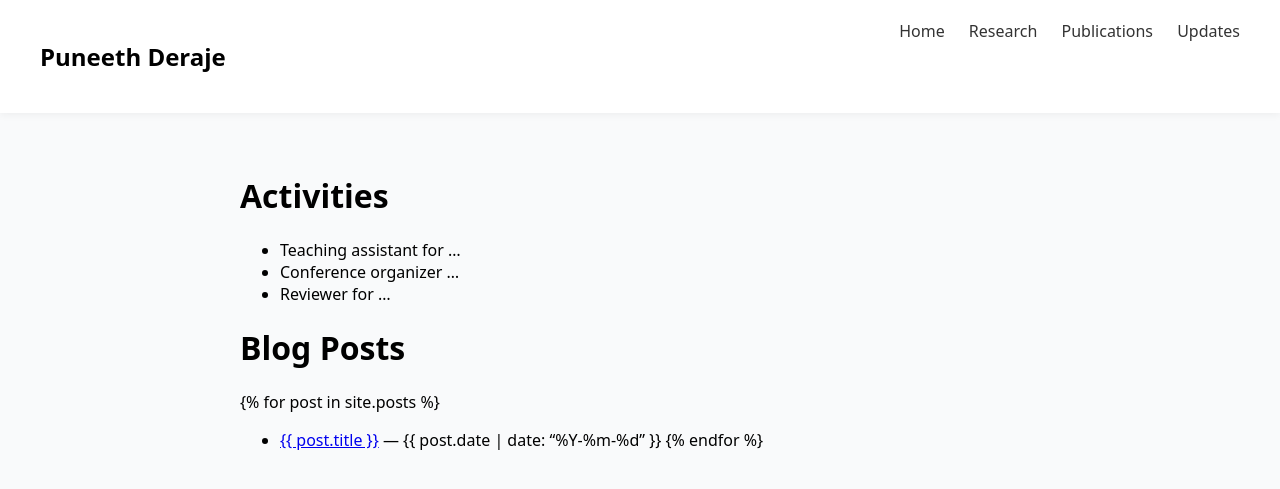
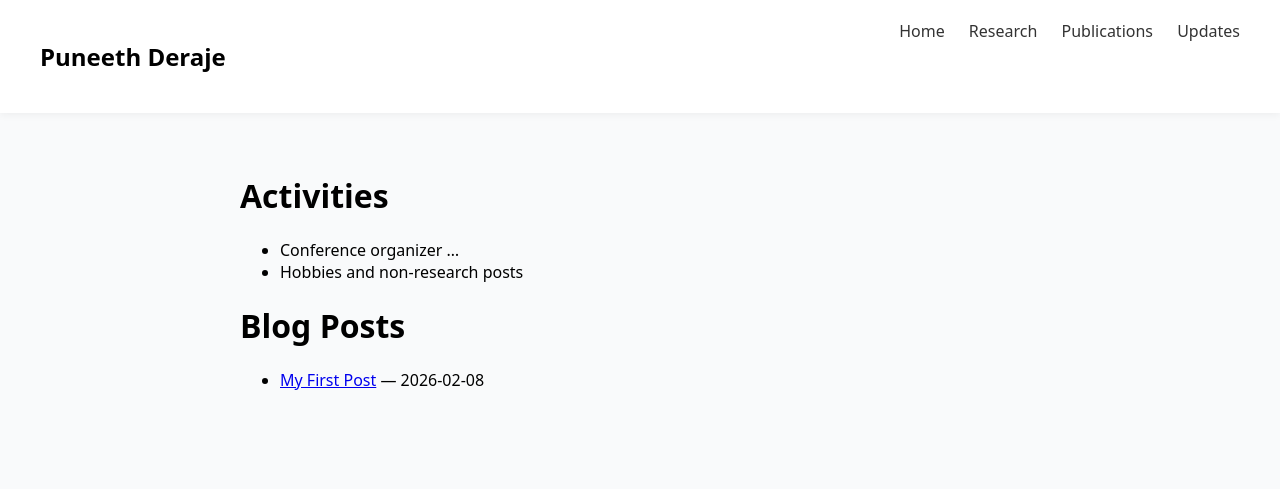
Before and after one commit to puneethderaje/puneethderaje.github.io, a Jekyll site: the page built from updates.md, in a window 1280 px wide. Shown: the top 489 px of the page. Built offline with Jekyll 4.4.1, drawn with Linux system fonts in a browser that asks for light colours.

Commit message:
Basic info

```diff
--- a/updates.md
+++ b/updates.md
@@ -5,12 +5,11 @@ title: Updates
 
 # Activities
 
-- Teaching assistant for ...
 - Conference organizer ...
-- Reviewer for ...
+- Hobbies and non-research posts
 
 # Blog Posts
 
-{% raw %}{% for post in site.posts %}
+{% for post in site.posts %}
 - [{{ post.title }}]({{ post.url }}) — {{ post.date | date: "%Y-%m-%d" }}
-{% endfor %}{% endraw %}
+{% endfor %}
```
Also changed, not shown: _posts/2026-02-08-first-post.md (+1 -3 lines).
